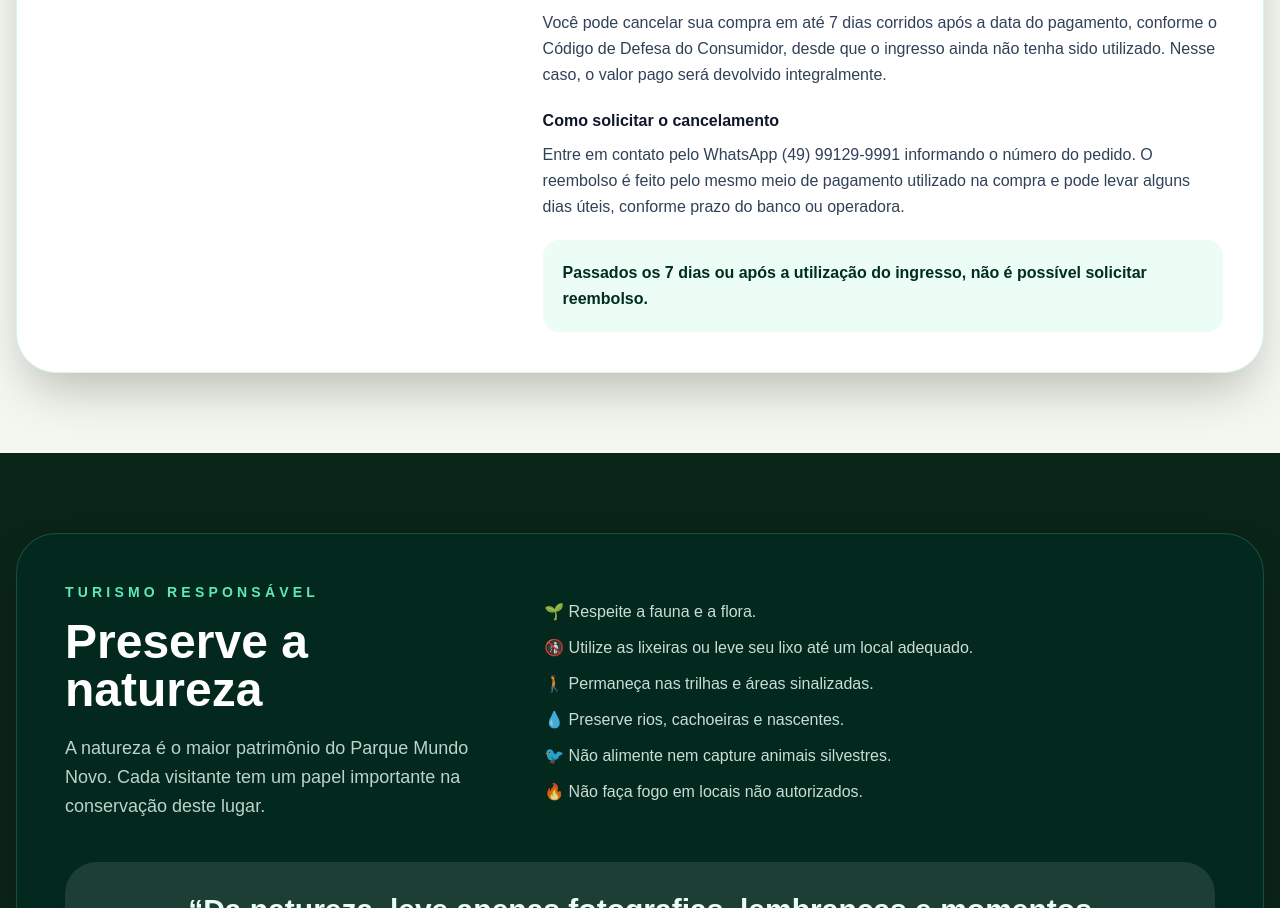
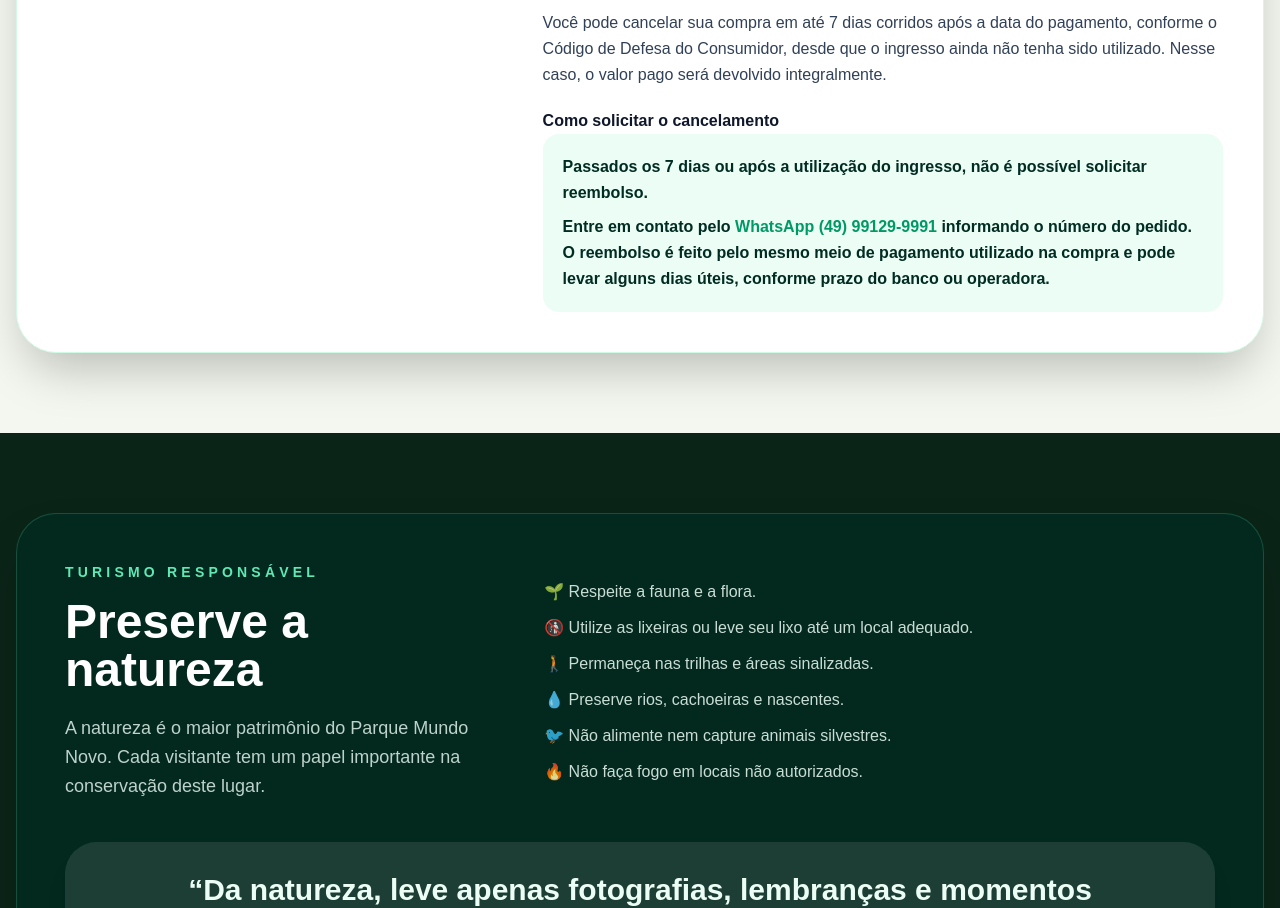
Before and after one commit to paulodutrabkj285-sketch/https-github.com-new, a Next.js app: page /ingressos in a window 1280 px wide. Shown: the part 6460-7368 px from the top of the page. Built offline with nearby package versions, Linux system fonts and the light colour scheme.

Commit message:
feat: adiciona link do whatsapp no reembolso

```diff
--- a/src/app/ingressos/page.tsx
+++ b/src/app/ingressos/page.tsx
@@ -913,17 +913,26 @@ export default function IngressosPage() {
                   Como solicitar o cancelamento
                 </h3>
 
-                <p className="mt-2">
-                  Entre em contato pelo WhatsApp (49) 99129-9991 informando o
-                  número do pedido. O reembolso é feito pelo mesmo meio de
-                  pagamento utilizado na compra e pode levar alguns dias úteis,
-                  conforme prazo do banco ou operadora.
-                </p>
-              </div>
 
-              <div className="rounded-2xl bg-emerald-50 p-5 font-semibold text-emerald-950">
-                Passados os 7 dias ou após a utilização do ingresso, não é
-                possível solicitar reembolso.
+                <div className="rounded-2xl bg-emerald-50 p-5 font-semibold text-emerald-950">
+                  <p>
+                    Passados os 7 dias ou após a utilização do ingresso, não é possível solicitar reembolso.
+                  </p>
+                  <p className="mt-2">
+                    Entre em contato pelo{" "}
+                    <a
+                      href="https://wa.me/5549991299991?text=Olá!%20Gostaria%20de%20solicitar%20o%20reembolso%20de%20um%20ingresso."
+                      target="_blank"
+                      rel="noopener noreferrer"
+                      className="text-emerald-600 hover:text-emerald-800 hover:underline font-bold transition"
+                    >
+                      WhatsApp (49) 99129-9991
+                    </a>{" "}
+                    informando o número do pedido. O reembolso é feito pelo mesmo meio de
+                    pagamento utilizado na compra e pode levar alguns dias úteis,
+                    conforme prazo do banco ou operadora.
+                  </p>
+                </div>
               </div>
             </div>
           </div>
```
